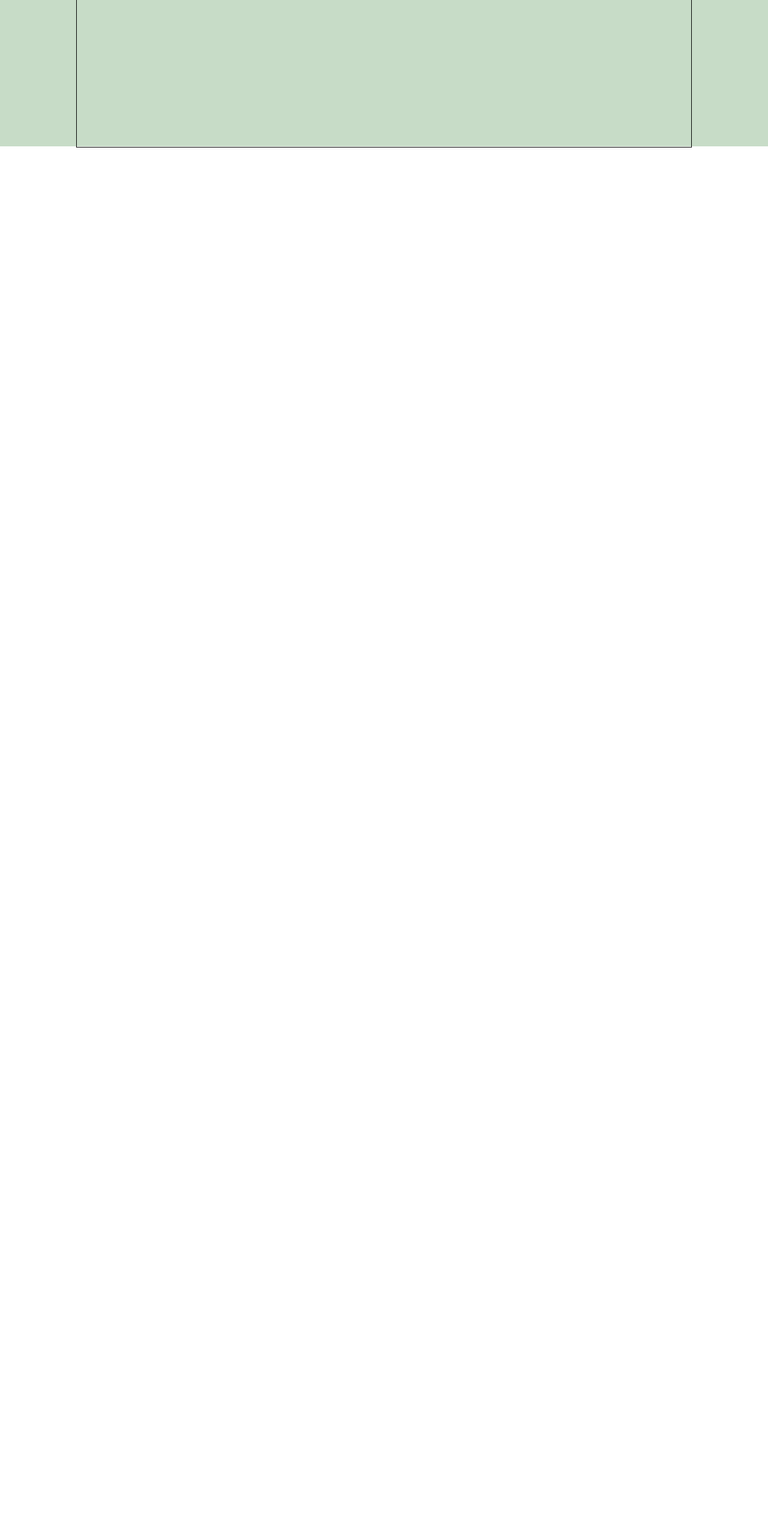
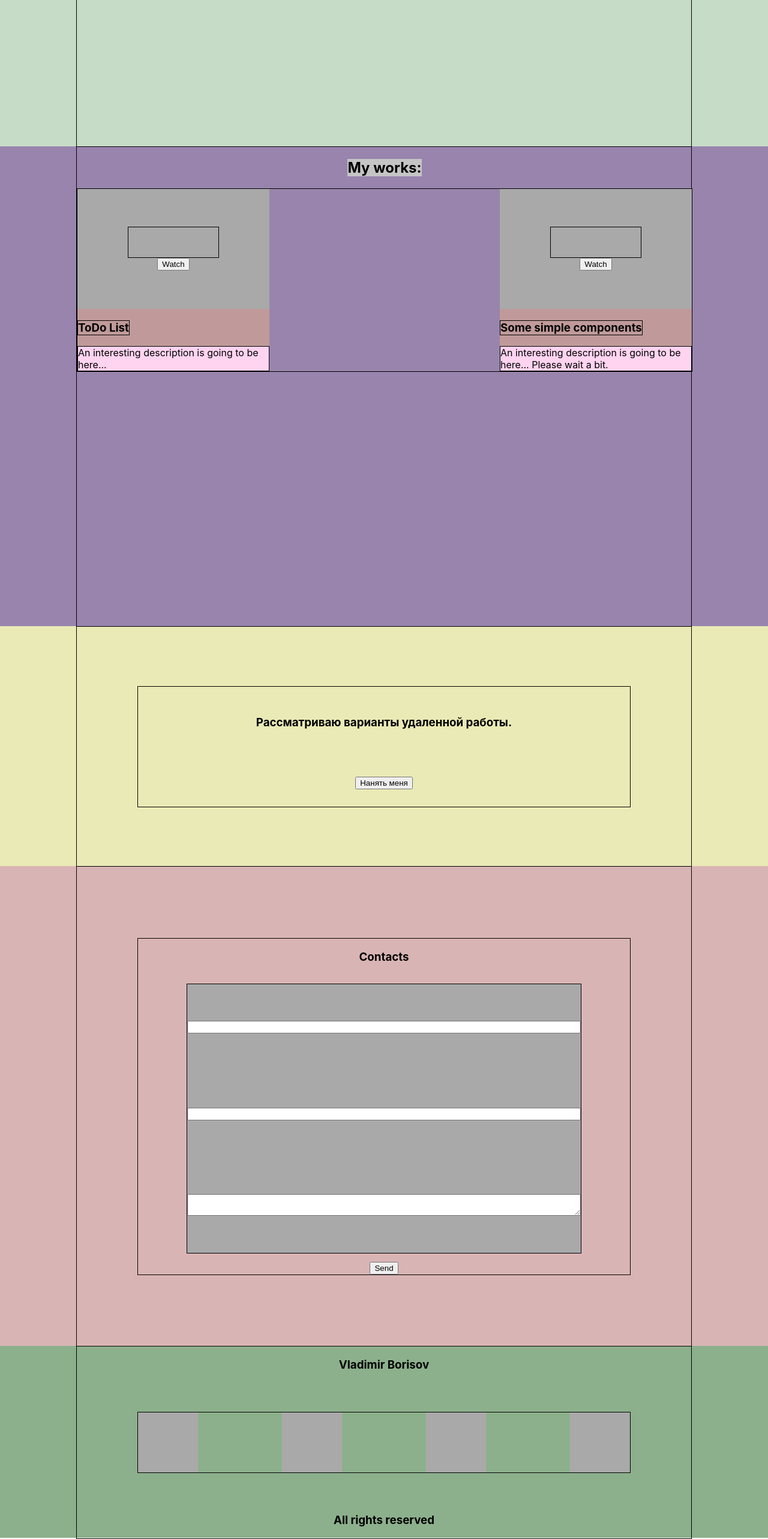
Before and after one commit to borisovya/portfolio, a React (Create React App) app: page / in a window 1280 px wide. Shown: the part 1436-4002 px from the top of the page at 60% size. Before the commit the page ends 1682 px from the top, so only its background shows below. Built offline with nearby package versions, Linux system fonts and the light colour scheme.

Commit message:
added contacts footer myworks remote work

```diff
--- a/package.json
+++ b/package.json
@@ -1,4 +1,5 @@
 {
+  "homepage": "https://borisovya.github.io/portfolio",
   "name": "portfolio",
   "version": "0.1.0",
   "private": true,
@@ -6,6 +7,7 @@
     "@testing-library/jest-dom": "^5.14.1",
     "@testing-library/react": "^13.0.0",
     "@testing-library/user-event": "^13.2.1",
+    "gh-pages": "^4.0.0",
     "react": "^18.2.0",
     "react-dom": "^18.2.0",
     "react-scripts": "5.0.1",
@@ -15,7 +17,9 @@
     "start": "react-scripts start",
     "build": "react-scripts build",
     "test": "react-scripts test",
-    "eject": "react-scripts eject"
+    "eject": "react-scripts eject",
+    "predeploy": "yarn build",
+    "deploy": "gh-pages -d build"
   },
   "eslintConfig": {
     "extends": [
--- a/src/App.js
+++ b/src/App.js
@@ -3,6 +3,10 @@ import './App.css';
 import Header from "./Header/Header";
 import MainBlock from "./MainBlock/MainBlock";
 import Skills from "./Skills/Skills";
+import MyWorks from "./MyWorks/MyWorks";
+import RemoteWork from "./RemoteWorkBlock/RemoteWork";
+import Contacts from "./Contacts/Contacts";
+import Footer from "./Footer/Footer";
 
 function App() {
   return (
@@ -10,6 +14,10 @@ function App() {
         <Header />
         <MainBlock />
         <Skills />
+        <MyWorks />
+        <RemoteWork />
+        <Contacts />
+        <Footer />
     </div>
   );
 }
--- /dev/null
+++ b/src/Contacts/Contacts.js
@@ -0,0 +1,23 @@
+import React from "react";
+import s from './Contacts.module.css'
+import styleContainer from "../Common/Styles/Container.module.css";
+
+function Contacts() {
+    return (
+        <div className={s.contacts}>
+            <div className={`${styleContainer.container} ${s.contactsContainer}`} >
+                <div className={s.contactsBlock}>
+                    <h3>Contacts</h3>
+                    <form className={s.form}>
+                        <input/>
+                        <input/>
+                        <textarea/>
+                    </form>
+                    <button>Send</button>
+                </div>
+            </div>
+        </div>
+    );
+}
+
+export default Contacts;
--- /dev/null
+++ b/src/Contacts/Contacts.module.css
@@ -0,0 +1,29 @@
+.contacts {
+    height: 100vh;
+    background-color: #d9b4b4;
+}
+
+.contactsContainer {
+    justify-content: center;
+
+}
+
+.contactsBlock {
+    height: 70%;
+    width: 80%;
+    border: 1px solid;
+    display: flex;
+    flex-direction: column;
+    justify-content: space-between;
+    align-items: center;
+}
+
+.form {
+    border: 1px solid;
+    height: 80%;
+    width: 80%;
+    display: flex;
+    flex-direction: column;
+    justify-content: space-around;
+    background-color: darkgrey;
+}
--- /dev/null
+++ b/src/Footer/Footer.js
@@ -0,0 +1,23 @@
+import React from "react";
+import s from './Footer.module.css'
+import styleContainer from "../Common/Styles/Container.module.css";
+
+
+function Footer() {
+    return (
+        <div className={s.footer}>
+            <div className={`${styleContainer.container} ${s.footerContainer}`}>
+                <h3>Vladimir Borisov</h3>
+                <div className={s.footerBlock}>
+                    <div className={s.footerBlockContent}></div>
+                    <div className={s.footerBlockContent}></div>
+                    <div className={s.footerBlockContent}></div>
+                    <div className={s.footerBlockContent}></div>
+                </div>
+                <h3>All rights reserved</h3>
+            </div>
+        </div>
+    );
+}
+
+export default Footer;
--- /dev/null
+++ b/src/Footer/Footer.module.css
@@ -0,0 +1,24 @@
+.footer {
+    height: 40vh;
+    background-color: #8cb08c;
+}
+
+.footerContainer {
+display: flex;
+    flex-direction: column;
+    justify-content: space-between;
+    align-items: center;
+}
+
+.footerBlock {
+    width: 80%;
+    border: 1px solid;
+    display: flex;
+    justify-content: space-between;
+}
+
+.footerBlockContent {
+    background-color: darkgrey;
+    width: 100px;
+    height: 100px;
+}
--- /dev/null
+++ b/src/MyWorks/MyWorks.js
@@ -0,0 +1,21 @@
+import React from "react";
+import s from './MyWorks.module.css'
+import styleContainer from "../Common/Styles/Container.module.css";
+import Work from "./Work/Work";
+
+function MyWorks() {
+    return (
+        <div className={s.myWorksBlock}>
+            <div className={`${styleContainer.container} ${s.worksContainer}`}>
+
+                <h2 className={s.title}>My works:</h2>
+                <div className={s.works}>
+                    <Work title={'ToDo List'} description={'An interesting description is going to be here...'}/>
+                    <Work title={'Some simple components'} description={'An interesting description is going to be here... Please wait a bit.'}/>
+                </div>
+            </div>
+        </div>
+    );
+}
+
+export default MyWorks;
--- /dev/null
+++ b/src/MyWorks/MyWorks.module.css
@@ -0,0 +1,27 @@
+.myWorksBlock {
+    height: 100vh;
+    background-color: #9884ad;
+    /*border: 1px solid;*/
+    /*width: 300px;*/
+    /*display: flex;*/
+    /*justify-content: space-between;*/
+}
+
+.worksContainer {
+
+    flex-direction: column;
+    justify-content: flex-start;
+}
+
+.title {
+    background-color: #c5c5c5;
+}
+
+.works {
+
+    border: 1px solid;
+    width: 100%;
+    display: flex;
+    justify-content: space-between;
+    flex-wrap: wrap;
+}
--- /dev/null
+++ b/src/MyWorks/Work/Work.js
@@ -0,0 +1,20 @@
+import React from "react";
+import s from './Work.module.css'
+
+
+function Work(props) {
+    return (
+        <div className={s.work}>
+            <div className={s.blockWithButton}>
+                <div className={s.pic}></div>
+                <button>Watch</button>
+            </div>
+            <div className={s.descriptionBlock}>
+                <h3 className={s.title}>{props.title}</h3>
+                <div className={s.description}>{props.description}</div>
+            </div>
+        </div>
+    );
+}
+
+export default Work;
--- /dev/null
+++ b/src/MyWorks/Work/Work.module.css
@@ -0,0 +1,40 @@
+.work {
+
+    background-color: darkgrey;
+    width: 320px;
+    display: flex;
+    flex-direction: column;
+    align-items: center;
+}
+
+.blockWithButton {
+height: 200px;
+    display: flex;
+    flex-direction: column;
+    align-items: center;
+    justify-content: center;
+}
+
+.pic {
+    border: 1px solid;
+    height: 50px;
+    width: 150px;
+}
+
+.descriptionBlock {
+
+    background-color: #c09a9a;
+    display: flex;
+    flex-direction: column;
+    align-items: flex-start;
+
+}
+
+.title {
+    border: 1px solid;
+}
+
+.description {
+background-color: #ffd4f0;
+    border: 1px solid;
+}
--- /dev/null
+++ b/src/RemoteWorkBlock/RemoteWork.js
@@ -0,0 +1,19 @@
+import React from "react";
+import s from './RemoteWork.module.css'
+import styleContainer from "../Common/Styles/Container.module.css";
+
+
+function RemoteWork() {
+    return (
+        <div className={s.remoteWorkBlock}>
+            <div className={`${styleContainer.container} ${s.remoteBlockContainer}`}>
+                <div className={s.remoteBlock}>
+                    <h3>Рассматриваю варианты удаленной работы.</h3>
+                    <div><button>Нанять меня</button></div>
+                </div>
+            </div>
+        </div>
+    );
+}
+
+export default RemoteWork;
--- /dev/null
+++ b/src/RemoteWorkBlock/RemoteWork.module.css
@@ -0,0 +1,19 @@
+.remoteWorkBlock {
+    height: 50vh;
+    background-color: #eaeab6;
+}
+
+.remoteBlockContainer {
+justify-content: center;
+
+}
+
+.remoteBlock {
+    width: 80%;
+    height: 50%;
+    border: 1px solid;
+    display: flex;
+    flex-direction: column;
+    text-align: center;
+    justify-content: space-around;
+}
```
Also changed, not shown: 1 other file (tests, documents, lock files or other folders).
